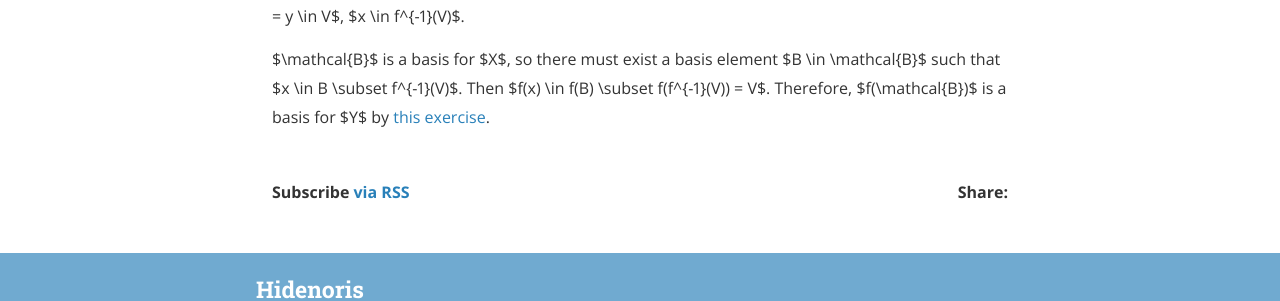
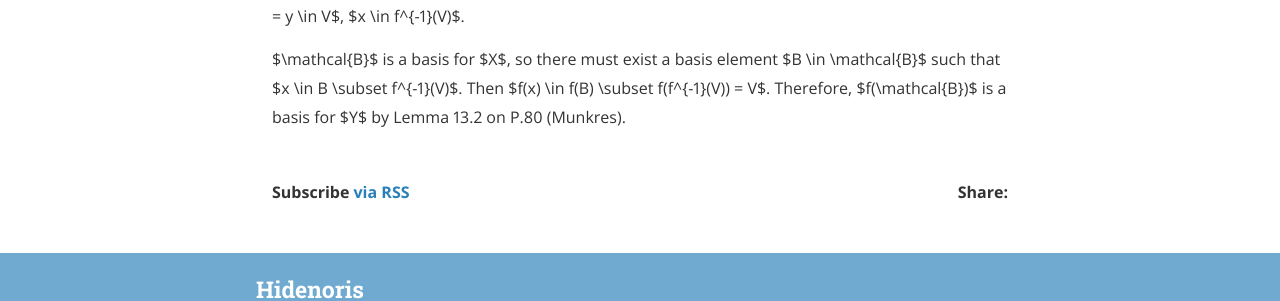
Before and after one commit to hidenori-shinohara/hidenori-shinohara.github.io, a Jekyll site: the page built from _posts/introduction_to_topological_manifolds/chapter2/2019-08-11-fb-basis-iff-f-surjective-open-pr-2-11.md, in a window 1280 px wide. Shown: the part 979-1280 px from the top of the page. Built offline with Jekyll 4.4.1, drawn with Linux system fonts in a browser that asks for light colours; nearby versions of some CDN libraries.

Commit message:
Update 2019-08-11-fb-basis-iff-f-surjective-open-pr-2-11.md

```diff
--- a/_posts/introduction_to_topological_manifolds/chapter2/2019-08-11-fb-basis-iff-f-surjective-open-pr-2-11.md
+++ b/_posts/introduction_to_topological_manifolds/chapter2/2019-08-11-fb-basis-iff-f-surjective-open-pr-2-11.md
@@ -33,4 +33,4 @@ Since $f(x) = y \in V$, $x \in f^{-1}(V)$.
 
 $\mathcal{B}$ is a basis for $X$, so there must exist a basis element $B \in \mathcal{B}$ such that $x \in B \subset f^{-1}(V)$.
 Then $f(x) \in f(B) \subset f(f^{-1}(V)) = V$.
-Therefore, $f(\mathcal{B})$ is a basis for $Y$ by [this exercise](hello).
+Therefore, $f(\mathcal{B})$ is a basis for $Y$ by Lemma 13.2 on P.80 (Munkres).
```
